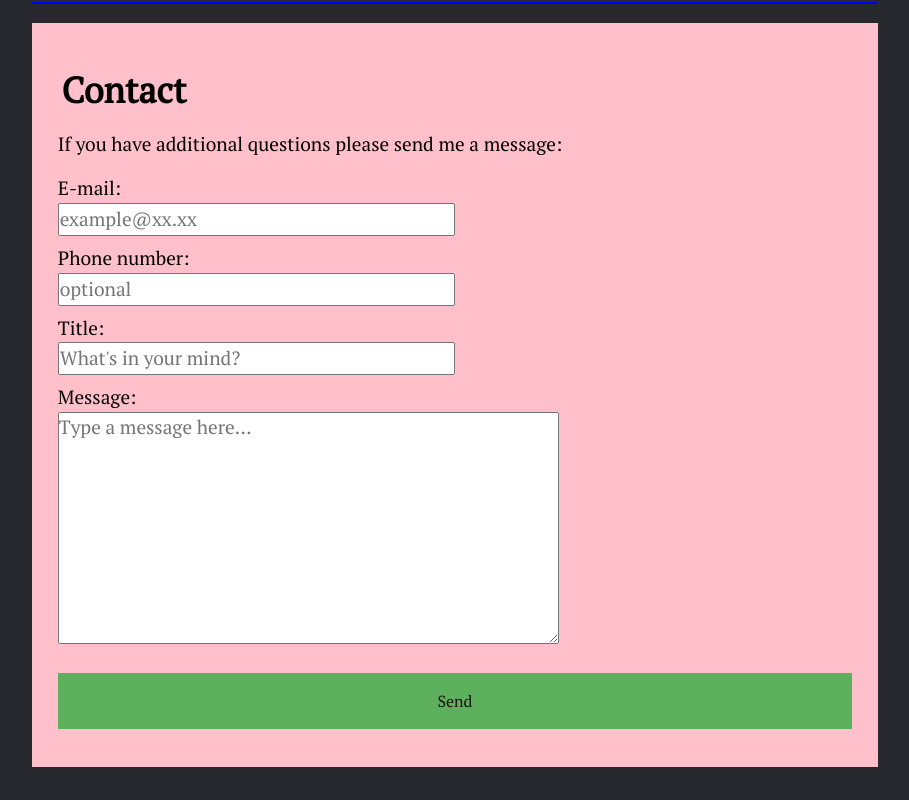
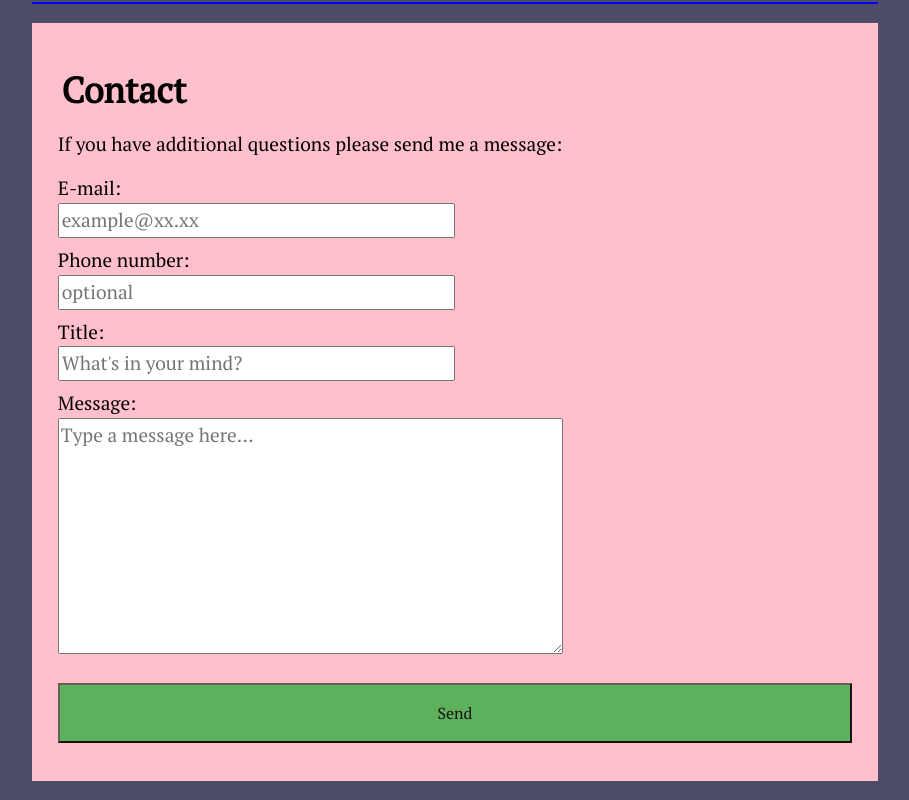
Before and after one commit to PawelKowalczuk00/Portfolio, a plain HTML site: page index.html in a window 1280 px wide. Shown: the part 4246-5046 px from the top of the page, without its empty margins (185-1094 px from the left). Drawn offline with nearby package versions, Linux system fonts and the light colour scheme.

Commit message:
kolory w roocie, szybkość animacji

```diff
--- a/style.css
+++ b/style.css
@@ -1,16 +1,13 @@
-    /*font-family: 'Lobster', cursive;
-    font-family: 'Fira Code', monospace;
-    font-family: 'PT Serif', serif;*/
-
     :root {
-
+        --bg-color: rgb(76, 76, 104);
+        --borders-color: blue;
+        --contact-bg-color: pink;
+        --contact-color: black;
     }
 
     * {
         box-sizing: border-box;
         font-family: 'PT Serif', serif;
-        padding: 0;
-        margin: 0;
         color: white;
     }
 
@@ -78,7 +75,7 @@
     }
 
     body {
-        background-color: rgb(39, 40, 46);
+        background-color: var(--bg-color);
     }
 
     div.flexbox-container {
@@ -148,19 +145,19 @@
 
     .content .s-box {
         flex: 1;
-        border: 0.5vmax groove blue;
+        border: 0.5vmax groove var(--borders-color);
         position: relative;
         transition: all .4s linear;
         min-width: 35%;
         min-height: 40vh;
     }
     .content .s-box:hover {
-        border: 0.5vmax solid blue;
+        border: 0.5vmax solid var(--borders-color);;
     }
     #skills .s-box > img {
         max-width: 85%;
         opacity: 1;
-        transition: all 1s linear;
+        transition: all 0.4s linear;
     }
     #skills .s-box:hover > img {
         opacity: 0;
@@ -170,7 +167,7 @@
         top: 3.3vmax;
         padding: 1.5vmax;
         opacity: 0;
-        transition: all 1s linear;
+        transition: all 0.4s linear;
     }
     #skills .s-box:hover > p {
         opacity: 1;
@@ -178,7 +175,7 @@
 
     #projects.box .s-box {
         padding-bottom: 1vmax;
-        border-bottom: 0.2vmax solid blue;
+        border-bottom: 0.2vmax solid var(--borders-color);;
     }
 
     #projects.box img{
@@ -194,7 +191,7 @@
     }
 
     #contact.box {
-        background-color: pink;
+        background-color: var(--contact-bg-color);
         padding: 2vmax;
     }
     #contact.box label {
@@ -215,7 +212,6 @@
 
         padding: 16px 20px;
         margin: 1vmax 0 1vmax 0;
-        border: none;
         cursor: pointer;
         width: 100%;
         opacity: 0.9;
@@ -225,5 +221,5 @@
       }
 
       #contact.box * {
-        color: black;
+        color: var(--contact-color);
     }
```
